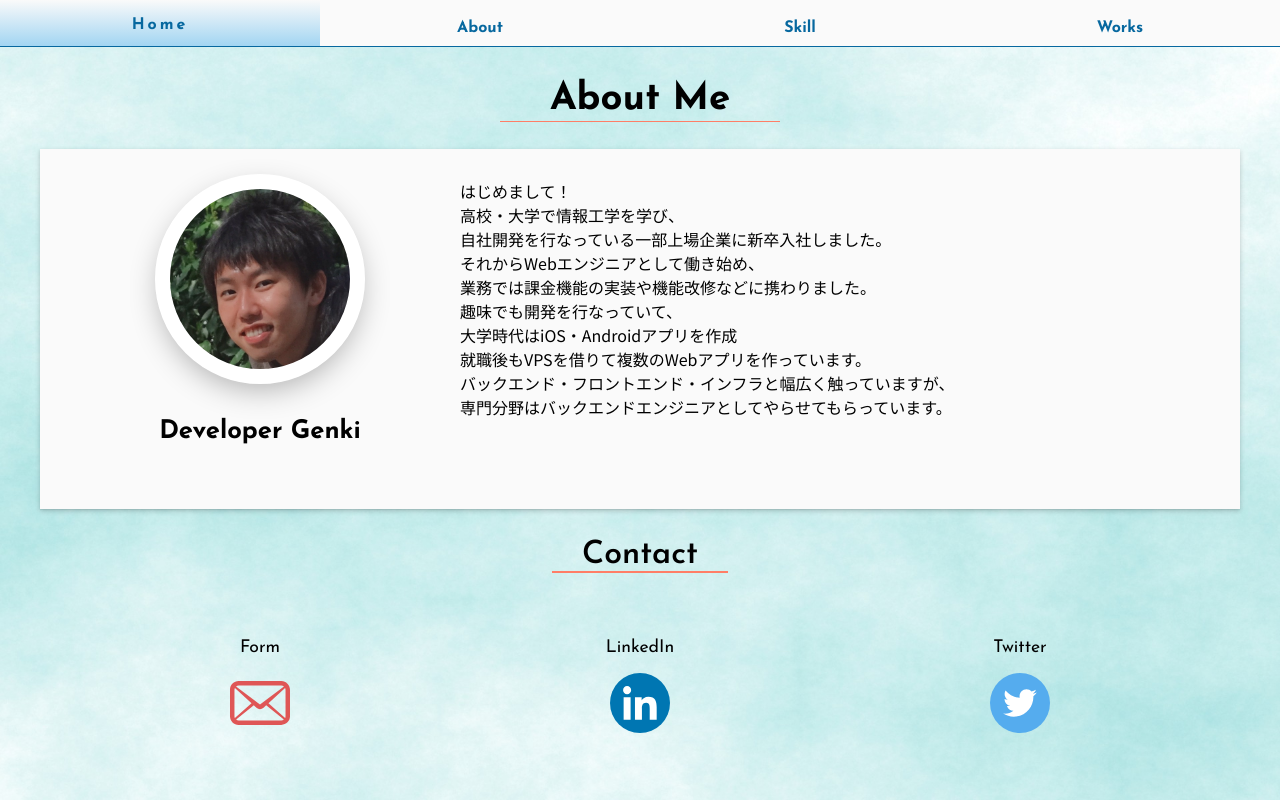
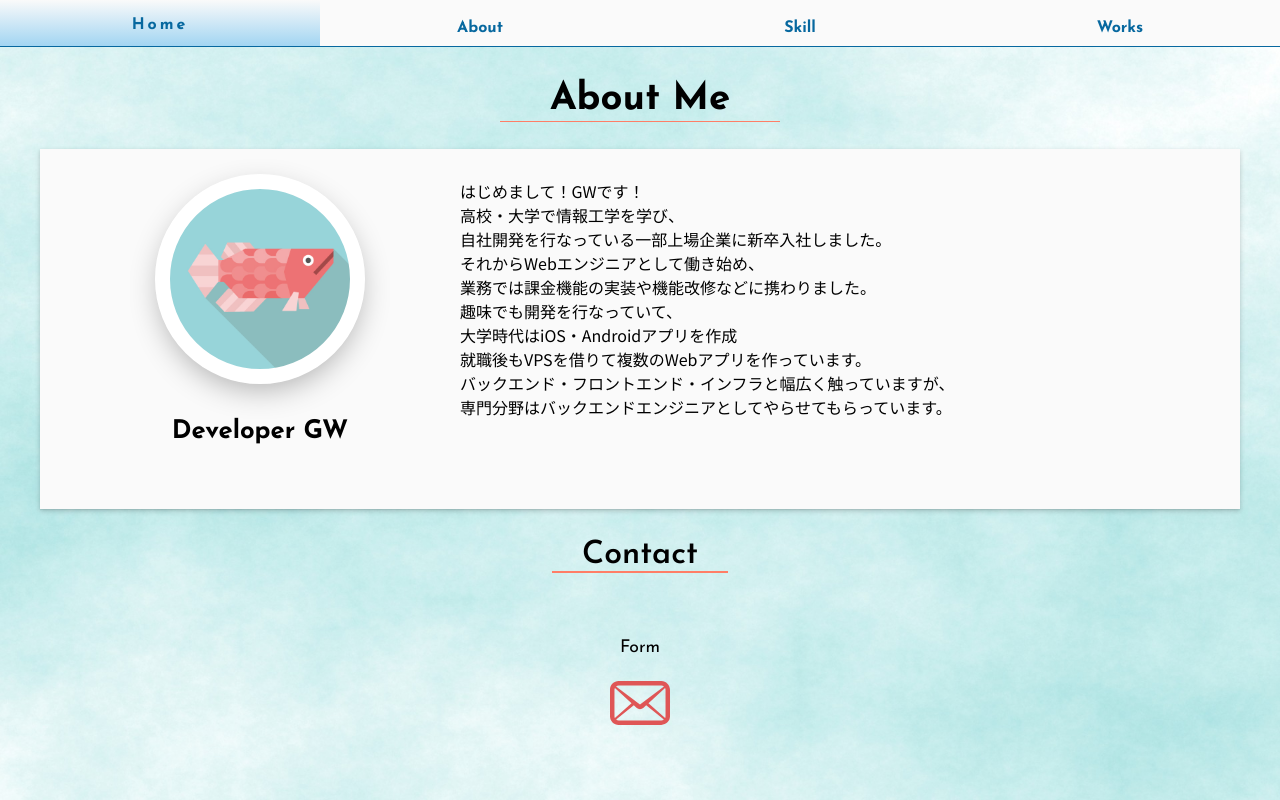
Before and after one commit to git-gen/old-portfolio, a React (Create React App) app: page /about in a window 1280 px wide. Built offline with nearby package versions, Linux system fonts and the light colour scheme.

Commit message:
個人情報非表示修正

```diff
--- a/public/index.html
+++ b/public/index.html
@@ -5,7 +5,7 @@
   <link rel="icon" href="%PUBLIC_URL%/favicon.ico" />
   <meta name="viewport" content="width=device-width, initial-scale=1" />
   <meta name="theme-color" content="#000000" />
-  <meta name="description" content="Genki's Portfolio" />
+  <meta name="description" content="GW Portfolio" />
   <link rel="apple-touch-icon" href="logo192.png" />
   <!--
       manifest.json provides metadata used when your web app is installed on a
@@ -21,7 +21,7 @@
       work correctly both with client-side routing and a non-root public URL.
       Learn how to configure a non-root public URL by running `npm run build`.
     -->
-  <title>Genki's Portfolio</title>
+  <title>GW Portfolio</title>
 </head>
 <body>
   <noscript>You need to enable JavaScript to run this app.</noscript>
--- a/src/App.css
+++ b/src/App.css
@@ -313,9 +313,9 @@ a:active {
 
 .about-contact-container {
   display: grid;
-  grid-template-columns: 1fr 1fr 1fr;
+  grid-template-columns: 1fr;
   grid-template-rows: 1fr;
-  max-width: 1140px;
+  max-width: 340px;
   padding: 30px;
   margin-right: auto;
   margin-left: auto;
@@ -345,12 +345,6 @@ a:active {
   font-size: 1.1em;
 }
 
-@media screen and (max-width: 767px) {
-  .about-contact{
-    padding: 20px 0;
-  }
-}
-
 .about-contact:hover,
 .about-contact:active {
   background-color:rgba(255,255,255,0.5);
@@ -361,20 +355,6 @@ a:active {
   width: 60px;
   margin: auto;
   background-image: url(./assets/mail.svg);
-}
-
-.about-contact-linkedin {
-  height: 60px;
-  width: 60px;
-  margin: auto;
-  background-image: url(./assets/linkedin.svg);
-}
-
-.about-contact-twitter {
-  height: 60px;
-  width: 60px;
-  margin: auto;
-  background-image: url(./assets/twitter.svg);
 }
 
 /*-- skill --*/
--- a/src/pages/About.jsx
+++ b/src/pages/About.jsx
@@ -15,10 +15,10 @@ const About = () => {
               className="about-main-image"
             />
           </div>
-          <div className="about-main-title">Developer Genki</div>
+          <div className="about-main-title">Developer GW</div>
           <div className="about-main-text">
             <p>
-              はじめまして！<br />
+              はじめまして！GWです！<br />
               高校・大学で情報工学を学び、<br />
               自社開発を行なっている一部上場企業に新卒入社しました。<br />
               それからWebエンジニアとして働き始め、<br />
@@ -47,26 +47,6 @@ const About = () => {
               <div className="about-contact-form" />
             </div>
           </a>
-          <a
-            href="https://jp.linkedin.com/in/%E5%85%83%E8%B2%B4-%E6%B8%A1%E9%82%89-651775195"
-            target="_blank"
-            rel="noreferrer noopener"
-          >
-            <div className="about-contact">
-              <p>LinkedIn</p>
-              <div className="about-contact-linkedin" />
-            </div>
-          </a>
-          <a
-            href="https://twitter.com/developer_gen"
-            target="_blank"
-            rel="noreferrer noopener"
-          >
-            <div className="about-contact">
-              <p>Twitter</p>
-              <div className="about-contact-twitter" />
-            </div>
-          </a>
         </div>
       </div>
     </div >
--- a/src/pages/Works.jsx
+++ b/src/pages/Works.jsx
@@ -25,10 +25,10 @@ const Works = () => (
             </div>
             <div className="works-main-project-text">
               <h2>
-                よしなにトップ
+                よしなに
             </h2>
               <p>
-                制作物のまとめ用サイト<br />
+                制作物のまとめ用サイト「よしなに」<br />
                 他のRailsアプリはこのサイトの一部です
             </p>
               <div className="works-main-project-tag">
@@ -107,7 +107,7 @@ const Works = () => (
             </div>
             <div className="works-main-project-text">
               <h2>
-                Genki's Portfolio
+                GW Portfolio
             </h2>
               <p>
                 当サイト、私のポートフォリオ<br />
```
Also changed, not shown: src/assets/profile.jpg.
